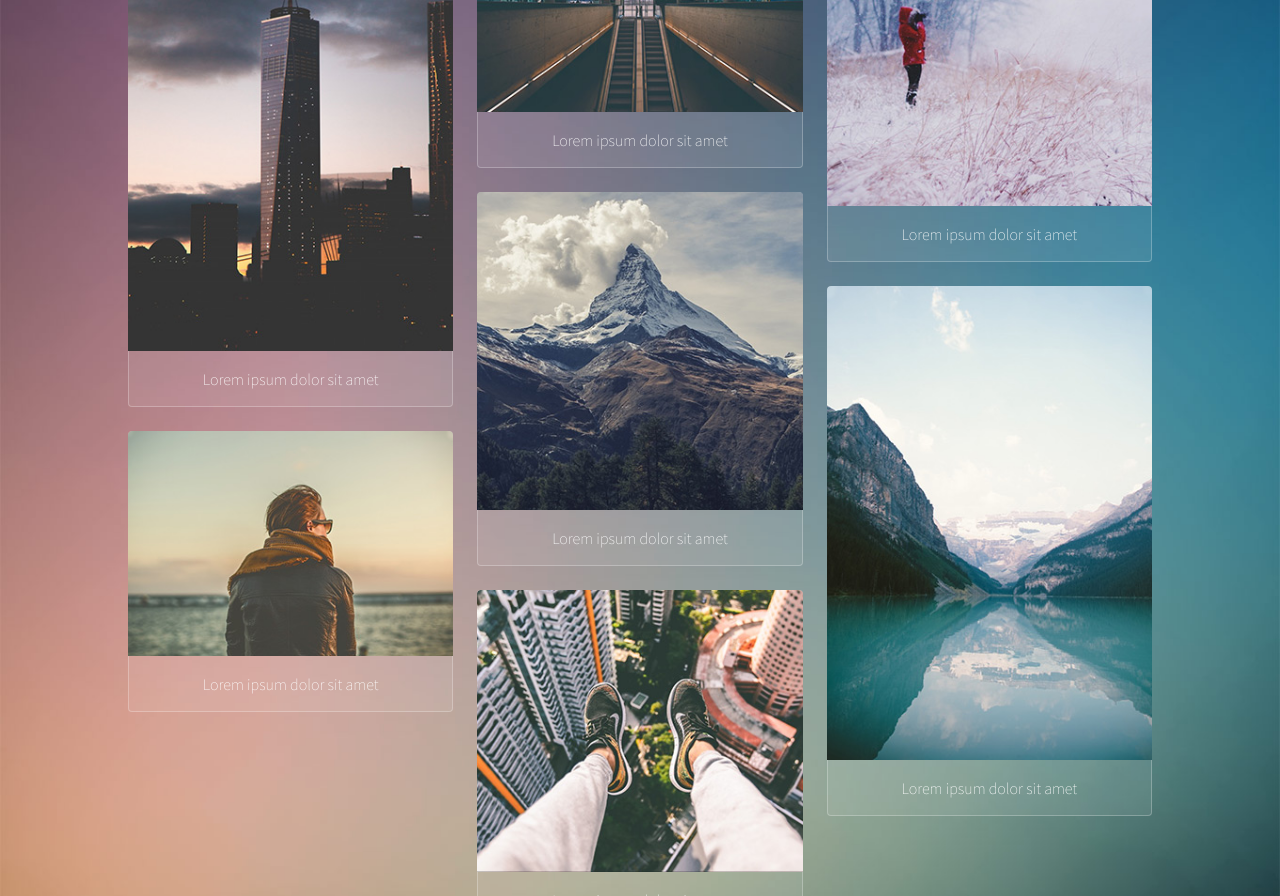
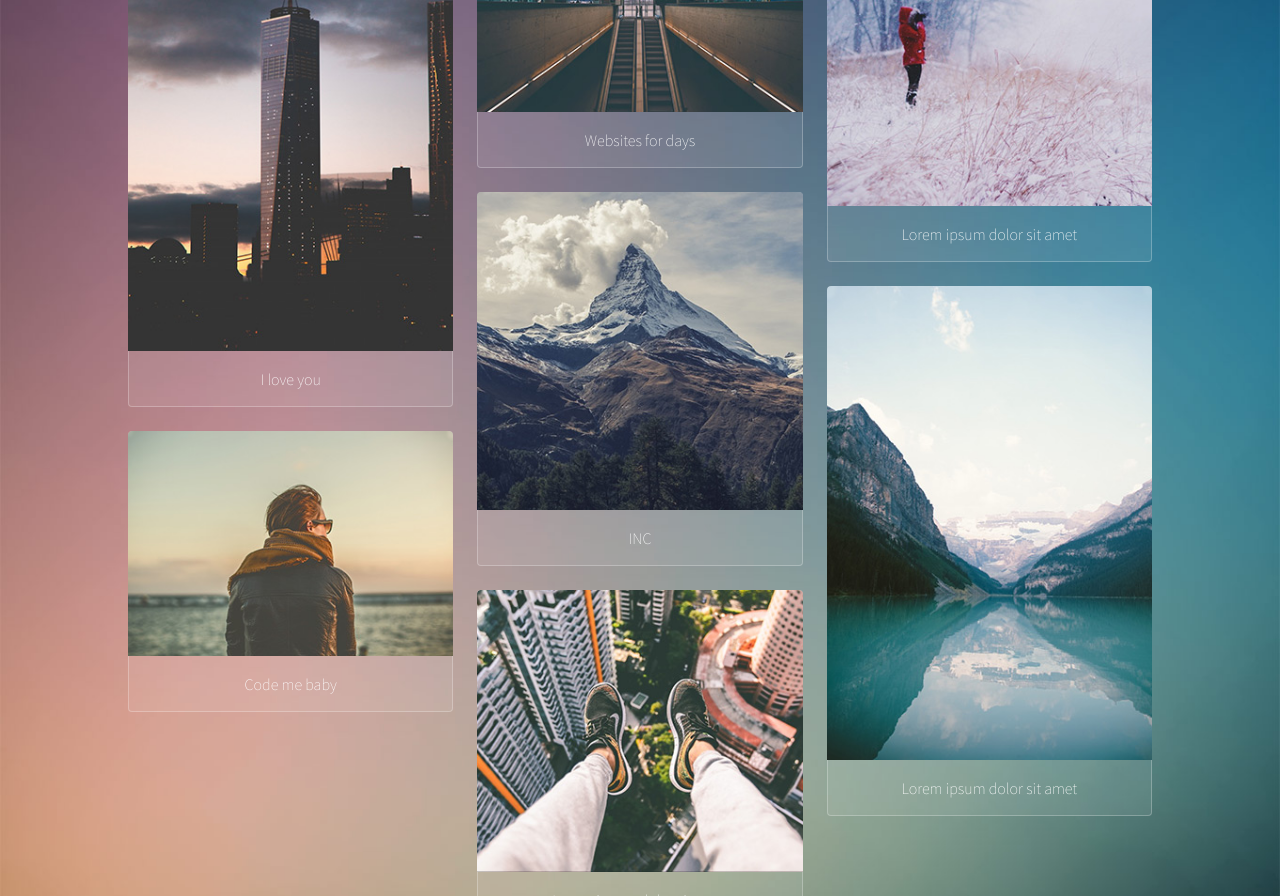
Before and after one commit to DesanyaAfterDark/ITSauces, a plain HTML site: page index.html in a window 1280 px wide. Shown: the part 620-1516 px from the top of the page. Drawn offline with Linux system fonts and the light colour scheme; files whose address does not match are found by name.

Commit message:
Update index.html

```diff
--- a/index.html
+++ b/index.html
@@ -33,21 +33,21 @@
 								<div>
 									<a href="01.jpg">
 										<img src="01.jpg" alt="" />
-										<h3>Lorem ipsum dolor sit amet</h3>
+										<h3>I love you</h3>
 									</a>
 									<a href="02f.jpg">
 										<img src="02.jpg" alt="" />
-										<h3>Lorem ipsum dolor sit amet</h3>
+										<h3>Code me baby</h3>
 									</a>
 								</div>
 								<div>
 									<a href="03f.jpg">
 										<img src="03.jpg" alt="" />
-										<h3>Lorem ipsum dolor sit amet</h3>
+										<h3>Websites for days</h3>
 									</a>
 									<a href="04f.jpg">
 										<img src="04.jpg" alt="" />
-										<h3>Lorem ipsum dolor sit amet</h3>
+										<h3>INC</h3>
 									</a>
 									<a href="05f.jpg">
 										<img src="05.jpg" alt="" />
```
